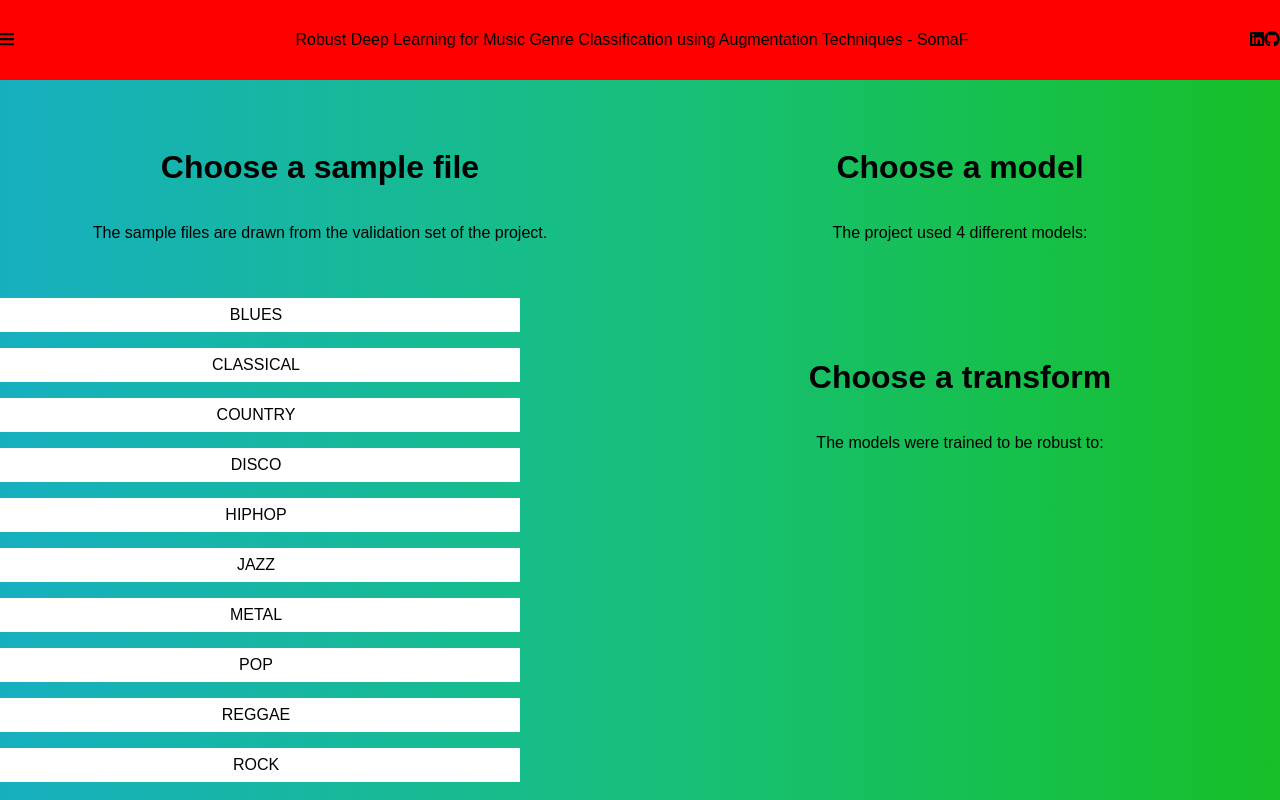
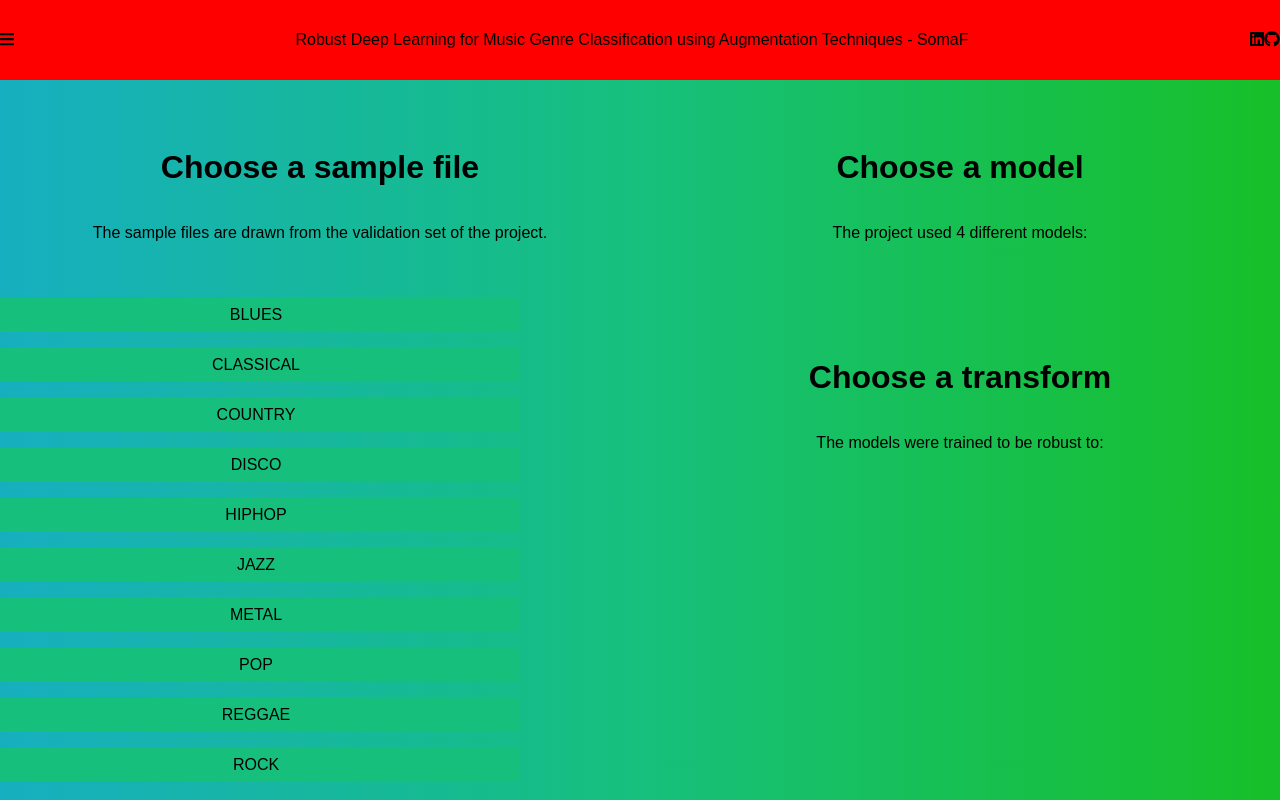
Before and after one commit to s-froghyar/thesis-project-workspace, an Angular app: page / in a window 1280 px wide. Built offline with nearby package versions, Linux system fonts and the light colour scheme.

Commit message:
random lil things

```diff
--- a/apps/thesis/src/app/core/color-palette.service.ts
+++ b/apps/thesis/src/app/core/color-palette.service.ts
@@ -5,7 +5,14 @@ import { colorHarmonies, ColorHarmony } from '@somaf-ws/color-harmonies';
   providedIn: 'root'
 })
 export class ColorPaletteService {
-  public colors: ColorHarmony;
+  private _colors!: ColorHarmony;
+
+  public get colors(): ColorHarmony {
+    return this._colors;
+  }
+  public set colors(c: ColorHarmony) {
+    this._colors = c;
+  }
 
   private _leftBg= '';
   private _rightBg = '';
@@ -29,26 +36,16 @@ export class ColorPaletteService {
 
   constructor() {
     this.colors = colorHarmonies('analogous');
-    this.leftBg = `linear-gradient(90deg, hsl(${
-        this.colors.secondary.hue
-      }, ${this.colors.secondary.saturation
-      }%, ${
-        this.colors.secondary.light
-      }%) 0%, hsl(${this.colors.base.hue}, ${
-        this.colors.base.saturation
-      }%, ${
-        this.colors.base.light
-      }%) 100%)`;
+    this.leftBg = this.linGradTransform(this.colors, 'secondary', 'base');
+    this.rightBg = this.linGradTransform(this.colors, 'base', 'tertiary');
 
-    this.rightBg = `linear-gradient(90deg, hsl(${
-        this.colors.base.hue
-      }, ${this.colors.base.saturation
-      }%, ${
-        this.colors.base.light
-      }%) 0%, hsl(${this.colors?.tertiary?.hue}, ${
-        this.colors?.tertiary?.saturation
-      }%, ${
-        this.colors?.tertiary?.light
-      }%) 100%)`;
+  }
+
+  public linGradTransform(ch: ColorHarmony, from: string, to: string): string {
+    return `linear-gradient(90deg, hsl(${ch[from].hue}, ${ch[from].saturation}%, ${ch[from].light}%) 0%, hsl(${ch[to].hue}, ${ch[to].saturation}%, ${ch[to].light}%) 100%)`
+  }
+
+  public getColorString(type: string): string {
+    return `hsl(${this._colors[type].hue}, ${this._colors[type].saturation}%, ${this._colors[type].light}%)`
   }
 }
--- a/apps/thesis/src/app/selection-screen/selection-screen.component.html
+++ b/apps/thesis/src/app/selection-screen/selection-screen.component.html
@@ -7,7 +7,8 @@
         <div class="option"
             *ngFor="let file of musicOptions"
             (click)="selectFile(file)"
-            [class.selected]="file.selected">
+            [class.selected]="file.selected"
+            [ngStyle]="{'background': colors.getColorString('base')}">
             {{ file.name }}
         </div>
     </div>
--- a/apps/thesis/src/app/selection-screen/selection-screen.component.scss
+++ b/apps/thesis/src/app/selection-screen/selection-screen.component.scss
@@ -35,9 +35,9 @@
             &:hover {
                 background: grey;
             }
-            &.selected {
-                background: grey;
-            }
+            // &.selected {
+            //     background: grey;
+            // }
         }
     }
 }
```
